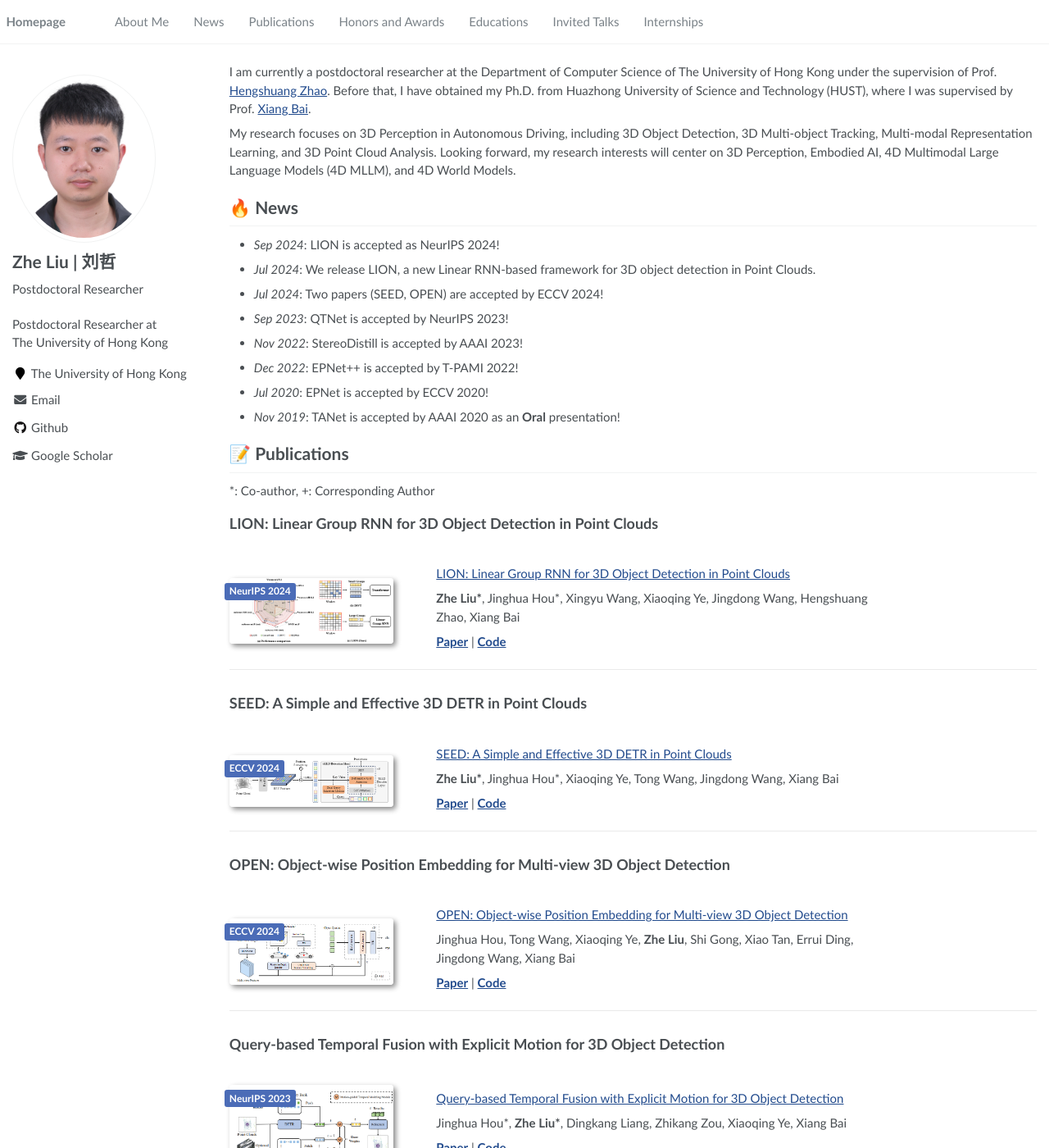
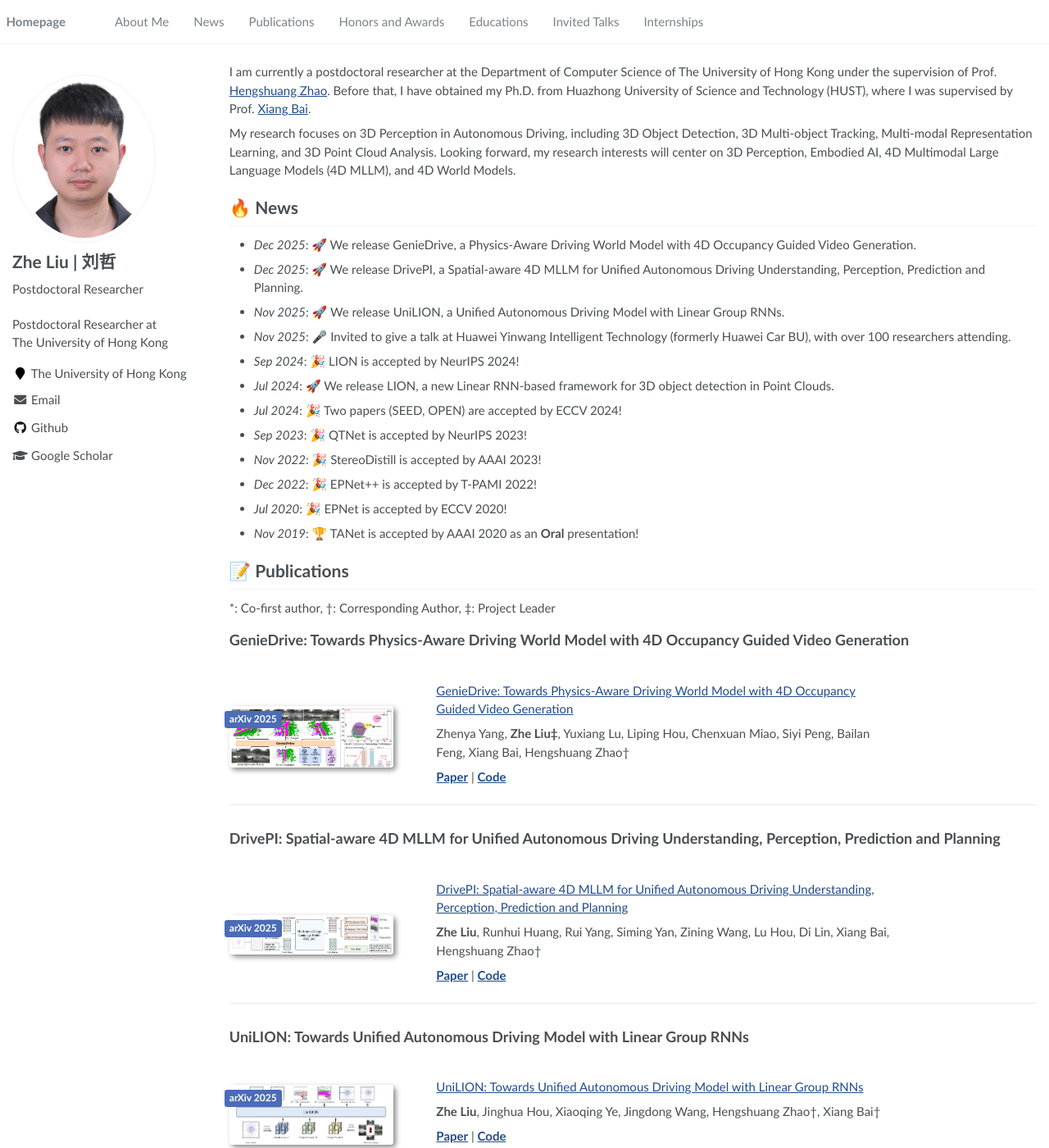
Before and after one commit to happinesslz/happinesslz.github.io, a Jekyll site: the page built from _pages/about.md, in a window 1280 px wide and 1400 px high. Shown: the whole window at 82% size. Built offline with Jekyll 4.4.1, drawn with Linux system fonts in a browser that asks for light colours.

Commit message:
update homepage

```diff
--- a/_pages/about.md
+++ b/_pages/about.md
@@ -15,17 +15,60 @@
 My research focuses on 3D Perception in Autonomous Driving, including 3D Object Detection, 3D Multi-object Tracking, Multi-modal Representation Learning, and 3D Point Cloud Analysis. Looking forward, my research interests will center on 3D Perception, Embodied AI, 4D Multimodal Large Language Models (4D MLLM), and 4D World Models.
 
 # 🔥 News
-- *Sep 2024*: LION is accepted as NeurIPS 2024!
-- *Jul 2024*: We release LION, a new Linear RNN-based framework for 3D object detection in Point Clouds.
-- *Jul 2024*: Two papers (SEED, OPEN) are accepted by ECCV 2024!
-- *Sep 2023*: QTNet is accepted by NeurIPS 2023!
-- *Nov 2022*: StereoDistill is accepted by AAAI 2023!
-- *Dec 2022*: EPNet++ is accepted by T-PAMI 2022!
-- *Jul 2020*: EPNet is accepted by ECCV 2020!
-- *Nov 2019*: TANet is accepted by AAAI 2020 as an **Oral** presentation!
+- *Dec 2025*: 🚀 We release GenieDrive, a Physics-Aware Driving World Model with 4D Occupancy Guided Video Generation.
+- *Dec 2025*: 🚀 We release DrivePI, a Spatial-aware 4D MLLM for Unified Autonomous Driving Understanding, Perception, Prediction and Planning.
+- *Nov 2025*: 🚀 We release UniLION, a Unified Autonomous Driving Model with Linear Group RNNs.
+- *Nov 2025*: 🎤 Invited to give a talk at Huawei Yinwang Intelligent Technology (formerly Huawei Car BU), with over 100 researchers attending.
+- *Sep 2024*: 🎉 LION is accepted by NeurIPS 2024!
+- *Jul 2024*: 🚀 We release LION, a new Linear RNN-based framework for 3D object detection in Point Clouds.
+- *Jul 2024*: 🎉 Two papers (SEED, OPEN) are accepted by ECCV 2024!
+- *Sep 2023*: 🎉 QTNet is accepted by NeurIPS 2023!
+- *Nov 2022*: 🎉 StereoDistill is accepted by AAAI 2023!
+- *Dec 2022*: 🎉 EPNet++ is accepted by T-PAMI 2022!
+- *Jul 2020*: 🎉 EPNet is accepted by ECCV 2020!
+- *Nov 2019*: 🏆 TANet is accepted by AAAI 2020 as an **Oral** presentation!
 
 # 📝 Publications
-*: Co-author, +: Corresponding Author
+*: Co-first author, †: Corresponding Author, ‡: Project Leader
+
+
+## GenieDrive: Towards Physics-Aware Driving World Model with 4D Occupancy Guided Video Generation
+<div class='paper-box'><div class='paper-box-image'><div><div class="badge">arXiv 2025</div><img src='images/geniedrive.png' alt="GenieDrive" width="100%"></div></div>
+<div class='paper-box-text' markdown="1">
+
+[GenieDrive: Towards Physics-Aware Driving World Model with 4D Occupancy Guided Video Generation](https://arxiv.org/abs/2512.12751)
+
+Zhenya Yang, **Zhe Liu‡**, Yuxiang Lu, Liping Hou, Chenxuan Miao, Siyi Peng, Bailan Feng, Xiang Bai, Hengshuang Zhao†
+
+[**Paper**](https://arxiv.org/abs/2512.12751) | [**Code**](https://github.com/Huster-YZY/GenieDrive)
+</div>
+</div>
+
+
+## DrivePI: Spatial-aware 4D MLLM for Unified Autonomous Driving Understanding, Perception, Prediction and Planning
+<div class='paper-box'><div class='paper-box-image'><div><div class="badge">arXiv 2025</div><img src='images/drivepi.png' alt="DrivePI" width="100%"></div></div>
+<div class='paper-box-text' markdown="1">
+
+[DrivePI: Spatial-aware 4D MLLM for Unified Autonomous Driving Understanding, Perception, Prediction and Planning](https://github.com/happinesslz/DrivePI)
+
+**Zhe Liu**, Runhui Huang, Rui Yang, Siming Yan, Zining Wang, Lu Hou, Di Lin, Xiang Bai, Hengshuang Zhao†
+
+[**Paper**](https://github.com/happinesslz/DrivePI) | [**Code**](https://github.com/happinesslz/DrivePI)
+</div>
+</div>
+
+
+## UniLION: Towards Unified Autonomous Driving Model with Linear Group RNNs
+<div class='paper-box'><div class='paper-box-image'><div><div class="badge">arXiv 2025</div><img src='images/UniLION.png' alt="UniLION" width="100%"></div></div>
+<div class='paper-box-text' markdown="1">
+
+[UniLION: Towards Unified Autonomous Driving Model with Linear Group RNNs](https://github.com/happinesslz/UniLION)
+
+**Zhe Liu**, Jinghua Hou, Xiaoqing Ye, Jingdong Wang, Hengshuang Zhao†, Xiang Bai†
+
+[**Paper**](https://github.com/happinesslz/UniLION) | [**Code**](https://github.com/happinesslz/UniLION)
+</div>
+</div>
 
 ## LION: Linear Group RNN for 3D Object Detection in Point Clouds
 <div class='paper-box'><div class='paper-box-image'><div><div class="badge">NeurIPS 2024</div><img src='images/lion.png' alt="LION" width="100%"></div></div>
```
Also changed, not shown: images/UniLION.png (added), images/drivepi.png (added), images/geniedrive.png (added), 1 other file.
